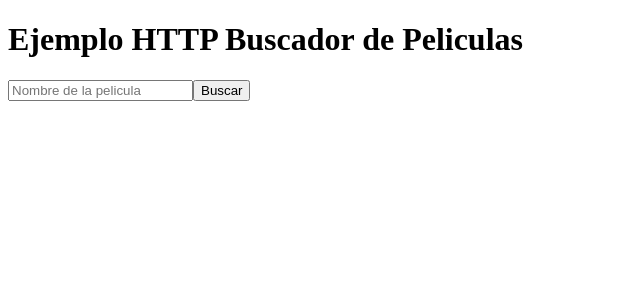
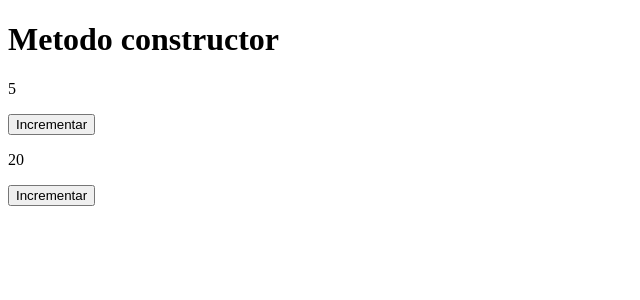
Before and after one commit to Eisten1996/react-fundamentos, a React (Create React App) app: page / in a window 1280 px wide. Shown: the top 300 px of the page, without its empty margins (0-640 px from the left). Built offline with nearby package versions, Linux system fonts and the light colour scheme.

Commit message:
El metodo Constructor

```diff
--- a/src/App.js
+++ b/src/App.js
@@ -1,42 +1,50 @@
 import React, { Component } from 'react'
 
-class App extends Component {
+class Contador extends Component {
+  // constructor(props) {
+  //   super(props)
+
+  //   this.agregar = this.agregar.bind(this)
+
+  //   this.title = React.createRef()
+
+  //   this.state = {
+  //     num: props.num,
+  //   }
+  // }
+  // agregar() {
+  //   this.setState((state) => ({
+  //     num: state.num + 1,
+  //   }))
+  // }
+
+  title = React.createRef()
+
   state = {
-    movie: {},
-    isFeaching: false,
+    num: this.props.num,
   }
 
-  handlerSubmit = async (event) => {
-    event.preventDefault()
-    this.setState({ isFeaching: true })
-    const title = event.target[0].value
-    // alert(title)
-    const url = 'http://www.omdbapi.com/?apikey=76ad082'
-    const res = await fetch(url + '&t=' + title)
-    const movie = await res.json()
+  agregar = () => {
     this.setState({
-      movie,
-      isFeaching: false,
+      num: this.state.num + 1,
     })
   }
-
   render() {
-    const { movie, isFeaching } = this.state
     return (
       <div>
-        <h1>Ejemplo HTTP Buscador de Peliculas</h1>
-        <form onSubmit={this.handlerSubmit}>
-          <input type="text" placeholder="Nombre de la pelicula"></input>
-          <button>Buscar</button>
-        </form>
-        {isFeaching && <h2>Cargando .... </h2>}
-        {movie.Title && !isFeaching && (
-          <div>
-            <h1>{movie.Title}</h1>
-            <p>{movie.Plot}</p>
-            <img src={movie.Poster} alt="poster"></img>
-          </div>
-        )}
+        <p>{this.state.num}</p>
+        <button onClick={this.agregar}>Incrementar</button>
+      </div>
+    )
+  }
+}
+class App extends Component {
+  render() {
+    return (
+      <div>
+        <h1>Metodo constructor</h1>
+        <Contador num={5} />
+        <Contador num={20} />
       </div>
     )
   }
```
